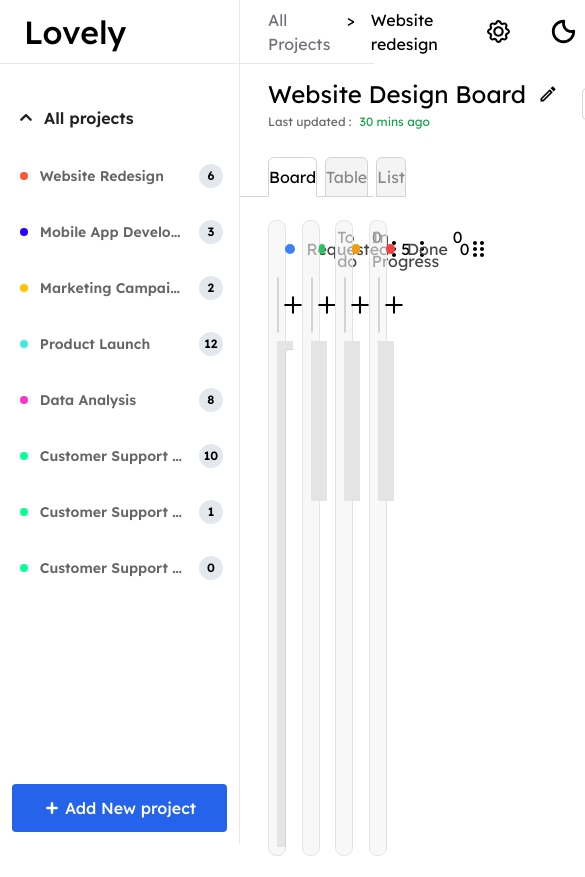
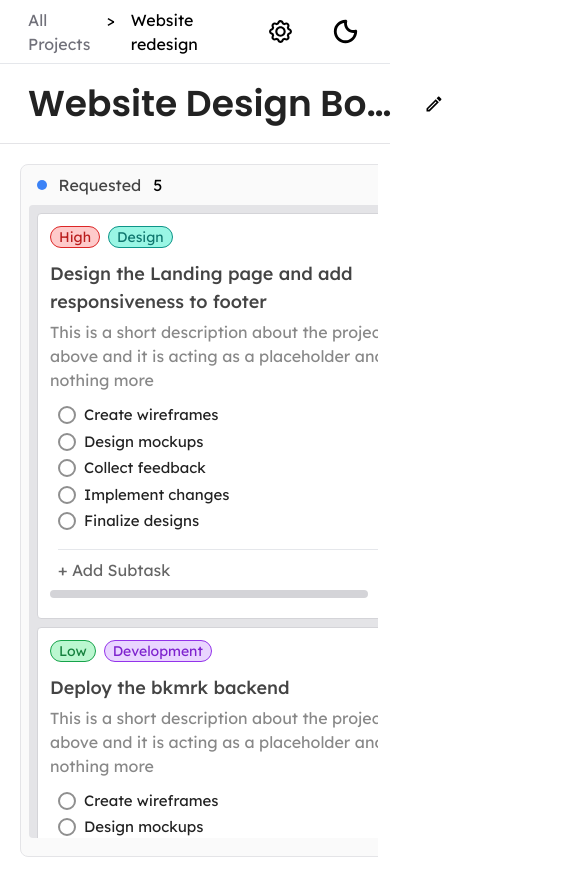
Before and after one commit to Jeff-Maina/tasks, a Next.js app: page /Dashboard in a window 390 px wide. Shown: the top 877 px of the page, 585 px wide, since content can reach past the window. Built offline with nearby package versions, Linux system fonts and the light colour scheme.

Commit message:
Added responsiveness for small screens

```diff
--- a/src/pages/Dashboard.js
+++ b/src/pages/Dashboard.js
@@ -11,10 +11,10 @@ const Dashboard = () => {
         <title>Dashboard</title>
       </Head>
       <main className="w-full min-h-screen h-screen flex">
-        <section className="h-full border-r w-60 relative overflow-hidden">
+        <section className="h-full border-r hidden w-[15%] lg:block relative overflow-hidden">
           <Sidebar />
         </section>
-        <section className="h-full main-column">
+        <section className="h-full main-column lg:w-[85%] w-full">
           <NavBar />
           <MainBody />
         </section>
@@ -36,200 +36,102 @@ const Sidebar = () => {
       color: "bg-[#FF5733]", // Custom hex color for Website Redesign
       tasks: 6,
     },
-    {
-      id: 2,
-      name: "Mobile App Development",
-      description: "Develop a mobile app for both Android and iOS platforms.",
-      color: "bg-[#2400FF]",
-      tasks: 3,
-    },
-    {
-      id: 3,
-      name: "Marketing Campaign",
-      description:
-        "Create and execute a marketing campaign to increase brand visibility.",
-      color: "bg-[#FFC300]",
-      tasks: 2,
-    },
-    {
-      id: 4,
-      name: "Product Launch",
-      description:
-        "Plan and execute the launch of a new product in the market.",
-      color: "bg-[#42EADD]", // Custom hex color for Product Launch
-      tasks: 12,
-    },
-    {
-      id: 5,
-      name: "Data Analysis",
-      description:
-        "Analyze and interpret data to gain insights for business decisions.",
-      color: "bg-[#FF33CC]", // Custom hex color for Data Analysis
-      tasks: 8,
-    },
-    {
-      id: 6,
-      name: "Customer Support Improvement",
-      description:
-        "Improve customer support processes to enhance customer satisfaction.",
-      color: "bg-[#00FF99]", // Custom hex color for Customer Support Improvement
-      tasks: 10,
-    },
-    {
-      id: 6,
-      name: "Customer Support Improvement",
-      description:
-        "Improve customer support processes to enhance customer satisfaction.",
-      color: "bg-[#00FF99]", // Custom hex color for Customer Support Improvement
-      tasks: 1,
-    },
-    {
-      id: 6,
-      name: "Customer Support Improvement",
-      description:
-        "Improve customer support processes to enhance customer satisfaction.",
-      color: "bg-[#00FF99]", // Custom hex color for Customer Support Improvement
-      tasks: 0,
-    },
-    {
-      id: 6,
-      name: "Customer Support Improvement",
-      description:
-        "Improve customer support processes to enhance customer satisfaction.",
-      color: "bg-[#00FF99]", // Custom hex color for Customer Support Improvement
-      tasks: 0,
-    },
-    {
-      id: 6,
-      name: "Customer Support Improvement",
-      description:
-        "Improve customer support processes to enhance customer satisfaction.",
-      color: "bg-[#00FF99]", // Custom hex color for Customer Support Improvement
-      tasks: 0,
-    },
-    {
-      id: 6,
-      name: "Customer Support Improvement",
-      description:
-        "Improve customer support processes to enhance customer satisfaction.",
-      color: "bg-[#00FF99]", // Custom hex color for Customer Support Improvement
-      tasks: 0,
-    },
+    // ,
+    // {
+    //   id: 2,
+    //   name: "Mobile App Development",
+    //   description: "Develop a mobile app for both Android and iOS platforms.",
+    //   color: "bg-[#2400FF]",
+    //   tasks: 3,
+    // },
+    // {
+    //   id: 3,
+    //   name: "Marketing Campaign",
+    //   description:
+    //     "Create and execute a marketing campaign to increase brand visibility.",
+    //   color: "bg-[#FFC300]",
+    //   tasks: 2,
+    // },
+    // {
+    //   id: 4,
+    //   name: "Product Launch",
+    //   description:
+    //     "Plan and execute the launch of a new product in the market.",
+    //   color: "bg-[#42EADD]", // Custom hex color for Product Launch
+    //   tasks: 12,
+    // },
+    // {
+    //   id: 5,
+    //   name: "Data Analysis",
+    //   description:
+    //     "Analyze and interpret data to gain insights for business decisions.",
+    //   color: "bg-[#FF33CC]", // Custom hex color for Data Analysis
+    //   tasks: 8,
+    // },
+    // {
+    //   id: 6,
+    //   name: "Customer Support Improvement",
+    //   description:
+    //     "Improve customer support processes to enhance customer satisfaction.",
+    //   color: "bg-[#00FF99]", // Custom hex color for Customer Support Improvement
+    //   tasks: 10,
+    // },
+    // {
+    //   id: 6,
+    //   name: "Customer Support Improvement",
+    //   description:
+    //     "Improve customer support processes to enhance customer satisfaction.",
+    //   color: "bg-[#00FF99]", // Custom hex color for Customer Support Improvement
+    //   tasks: 1,
+    // },
+    // {
+    //   id: 6,
+    //   name: "Customer Support Improvement",
+    //   description:
+    //     "Improve customer support processes to enhance customer satisfaction.",
+    //   color: "bg-[#00FF99]", // Custom hex color for Customer Support Improvement
+    //   tasks: 0,
+    // },
+    // {
+    //   id: 6,
+    //   name: "Customer Support Improvement",
+    //   description:
+    //     "Improve customer support processes to enhance customer satisfaction.",
+    //   color: "bg-[#00FF99]", // Custom hex color for Customer Support Improvement
+    //   tasks: 0,
+    // },
+    // {
+    //   id: 6,
+    //   name: "Customer Support Improvement",
+    //   description:
+    //     "Improve customer support processes to enhance customer satisfaction.",
+    //   color: "bg-[#00FF99]", // Custom hex color for Customer Support Improvement
+    //   tasks: 0,
+    // },
+    // {
+    //   id: 6,
+    //   name: "Customer Support Improvement",
+    //   description:
+    //     "Improve customer support processes to enhance customer satisfaction.",
+    //   color: "bg-[#00FF99]", // Custom hex color for Customer Support Improvement
+    //   tasks: 0,
+    // },
   ];
 
   //   hiding projects;
-  const [areProjectvisible, setProjectsVisible] = useState(true);
 
   return (
-    <>
-      <header className="w-full h-16 border-b flex items-center pl-6">
-        <p className="text-[2rem] font-medium">Lovely</p>
+    <div>
+      <header className="w-full h-16 border-b flex items-center pl-3">
+        <p className="text-[3rem] font-medium">Do-To<span className="text-blue-400">.</span></p>
       </header>
-      {/* <section className="w-full h-auto p-3">
-        <h1 className="font- text-[16px] my-4 font-semibold text-[#222]">
-          General
-        </h1>
-        <div className="w-full h-10  border-zinc-300 flex items-center px-3 rounded  cursor-pointer gap-4 hover:bg-light-hover">
-          <div className="w-6 grid place-items-center">
-            <svg
-              xmlns="http://www.w3.org/2000/svg"
-              width="20"
-              height="20"
-              viewBox="0 0 24 24"
-              id="home"
-            >
-              <path
-                fill="none"
-                stroke="#333"
-                strokeWidth="2"
-                d="M6.64373233,18.7821107 L6.64373233,15.7152449 C6.64371685,14.9380902 7.27567036,14.3067075 8.05843544,14.3018198 L10.9326107,14.3018198 C11.7188748,14.3018198 12.3562677,14.9346318 12.3562677,15.7152449 L12.3562677,15.7152449 L12.3562677,18.7732212 C12.3562498,19.4472781 12.9040221,19.995083 13.5829406,20 L15.5438266,20 C16.4596364,20.0023291 17.3387522,19.6427941 17.9871692,19.0007051 C18.6355861,18.3586161 19,17.4867541 19,16.5775231 L19,7.86584638 C19,7.13138763 18.6720694,6.43471253 18.1046183,5.96350064 L11.4429783,0.674268354 C10.2785132,-0.250877524 8.61537279,-0.22099178 7.48539114,0.745384082 C7.48539114,0.745384082 0.967012253,5.96350064 0.967012253,5.96350064 C0.37274068,6.42082162 0.0175522924,7.11956262 0,7.86584638 L0,16.5686336 C0,18.463707 1.54738155,20 3.45617342,20 L5.37229029,20 C5.69917279,20.0023364 6.01348703,19.8750734 6.24547302,19.6464237 C6.477459,19.417774 6.60792577,19.1066525 6.60791706,18.7821107 L6.64373233,18.7821107 Z"
-                transform="translate(2.5 2)"
-              ></path>
-            </svg>
-          </div>
-          <h1 className="font-lexend text-[16px]  text-[#333]">Home</h1>
-        </div>
-        <div className="w-full h-10  border-zinc-300 flex items-center px-3 rounded  cursor-pointer gap-4 hover:bg-light-hover">
-          <div className="w-6 grid place-items-center">
-            <svg
-              xmlns="http://www.w3.org/2000/svg"
-              viewBox="0 0 24 24"
-              id="email-notification"
-              fill="#333"
-            >
-              <path d="M12 5a7 7 0 1 0 7 7 7.008 7.008 0 0 0-7-7zm0 12a5 5 0 1 1 5-5 5.006 5.006 0 0 1-5 5zm8.89-9.582a9.985 9.985 0 0 0-2.529-3.135 1 1 0 0 0-1.273 1.543 7.981 7.981 0 0 1 2.025 2.51 1 1 0 0 0 1.778-.918z"></path>
-              <path d="M6.905 5.831A1 1 0 0 0 5.632 4.29a9.971 9.971 0 0 0-2.523 3.128 1 1 0 0 0 1.778.918 7.999 7.999 0 0 1 2.018-2.505zM14 11h-1V9a1 1 0 0 0-2 0v3a1 1 0 0 0 1 1h2a1 1 0 0 0 0-2z"></path>
-            </svg>
-          </div>
-          <h1 className="font-lexend text-[16px]  text-[#333]">Reminders</h1>
-        </div>
-        <div className="w-full h-10  border-zinc-300 flex items-center px-3 rounded  cursor-pointer gap-4 hover:bg-light-hover">
-          <div className="w-6 grid place-items-center">
-            <svg
-              xmlns="http://www.w3.org/2000/svg"
-              data-name="Layer 1"
-              viewBox="0 0 64 64"
-              id="notes"
-              width="20"
-              fill="#333"
-              height="20"
-            >
-              <path d="M52.24023,13.97983H48.5V10.43a5.36342,5.36342,0,0,0-5.25977-5.4502H40.40967a6.00065,6.00065,0,0,0-11.81934,0H11.75977A5.36343,5.36343,0,0,0,6.5,10.43V49.52964a5.36342,5.36342,0,0,0,5.25977,5.45019H15.5v3.54981a5.36342,5.36342,0,0,0,5.25977,5.45019H52.24023A5.36341,5.36341,0,0,0,57.5,58.52964V19.43A5.36342,5.36342,0,0,0,52.24023,13.97983ZM34.5,3.97983a2.00021,2.00021,0,0,1-.00009,4A2.00021,2.00021,0,0,1,34.5,3.97983Zm-22.74023,47A1.36641,1.36641,0,0,1,10.5,49.52964V10.43a1.36641,1.36641,0,0,1,1.25977-1.4502H28.67188l-3.58594,3.58594a2,2,0,0,0,2.82818,2.82807l4.00544-4.00544a6.0287,6.0287,0,0,0,7.76863-2.40865l3.552.00008A1.36641,1.36641,0,0,1,44.5,10.43V49.52964a1.36641,1.36641,0,0,1-1.25977,1.45019ZM53.5,58.52964a1.36641,1.36641,0,0,1-1.25977,1.45019H20.75977A1.36641,1.36641,0,0,1,19.5,58.52964V54.97983H43.24023A5.36341,5.36341,0,0,0,48.5,49.52964V17.97983h3.74023A1.36641,1.36641,0,0,1,53.5,19.43Z"></path>
-              <path d="M38.5 22.97983h-22a2.00021 2.00021 0 0 0 .00009 4H38.5A2.00021 2.00021 0 0 0 38.5 22.97983zM38.5 32.97983h-22a2.00021 2.00021 0 0 0 .00009 4H38.5A2.00021 2.00021 0 0 0 38.5 32.97983zM38.5 41.97983a2.00019 2.00019 0 0 0 .00008 4A2.00019 2.00019 0 0 0 38.5 41.97983zM30.5 41.97983a2.00021 2.00021 0 0 0 .00009 4A2.00021 2.00021 0 0 0 30.5 41.97983z"></path>
-            </svg>
-          </div>
-          <h1 className="font-lexend text-[16px]  text-[#333]">Notes</h1>
-        </div>
-        <div className="w-full h-10  flex items-center px-3 rounded mb-2 cursor-pointer gap-4 hover:bg-light-hover">
-          <div className="w-6 grid place-items-center">
-            <svg
-              xmlns="http://www.w3.org/2000/svg"
-              viewBox="0 0 24 24"
-              id="task"
-              width="20"
-              height="20"
-              fill="#333"
-            >
-              <path d="M8 22h8c2.2 0 4-1.8 4-4V7c0-2-1.4-3.6-3.3-3.9-.4-.7-1.1-1.1-1.9-1.1H9.2c-.8 0-1.5.4-1.9 1.1C5.4 3.4 4 5 4 7v11c0 2.2 1.8 4 4 4zM9 4.1s.1-.1.2-.1h5.7l.1.1v.7c0 .1-.1.2-.2.2H9.2c-.1 0-.2-.1-.2-.2v-.7zM6 7c0-.8.4-1.4 1-1.8v.1c0 .1.1.2.1.3 0 0 0 .1.1.1 0 .1.1.2.1.2l.1.1c0 .1.1.1.2.2l.1.1.2.2.1.1c.1 0 .1.1.2.1 0 0 .1 0 .1.1.1 0 .2.1.3.1h.1c.2.1.3.1.5.1h6.2c.1 0 .2 0 .3-.1 0 0 .1 0 .1-.1.1 0 .1-.1.2-.1l.1-.1c.1 0 .1-.1.2-.2l.1-.1.2-.2.1-.1c0-.1.1-.1.1-.2 0 0 0-.1.1-.1 0-.1.1-.2.1-.3v-.1c.6.3 1 1 1 1.8v11c0 1.1-.9 2-2 2H8c-1.1 0-2-.9-2-2V7z"></path>
-              <path d="M9 16h2c.6 0 1-.4 1-1s-.4-1-1-1H9c-.6 0-1 .4-1 1s.4 1 1 1zm0-4h6c.6 0 1-.4 1-1s-.4-1-1-1H9c-.6 0-1 .4-1 1s.4 1 1 1z"></path>
-            </svg>
-          </div>
-          <h1 className="font-lexend text-[16px]  text-[#333]">Tasks</h1>
-        </div>
-      </section> */}
-      <section className="h-auto w-full p-3 pt-0 pr-1 mt-10">
-        <div
-          onClick={() => {
-            setProjectsVisible(!areProjectvisible);
-          }}
-          className="w-full flex items-center gap-1 cursor-pointer"
-        >
-          <div>
-            <svg
-              xmlns="http://www.w3.org/2000/svg"
-              viewBox="0 0 24 24"
-              id="chevron-down"
-              height="28"
-              width="28"
-              fill="#222"
-              className={`${
-                areProjectvisible && "rotate-180"
-              } transition-all duration-300 ease`}
-            >
-              <g data-name="Layer 2">
-                <path
-                  d="M12 15.5a1 1 0 0 1-.71-.29l-4-4a1 1 0 1 1 1.42-1.42L12 13.1l3.3-3.18a1 1 0 1 1 1.38 1.44l-4 3.86a1 1 0 0 1-.68.28z"
-                  data-name="chevron-down"
-                ></path>
-              </g>
-            </svg>
-          </div>
-          <h1 className="font- text-[16px] font-semibold text-[#222]">
-            All projects
+      <section className="h-auto w-full px-3 pr-1 pt-6 ">
+        <div className="w-full flex items-center gap-1 cursor-pointer">
+          <h1 className="font-semibold text-[16px] text-[#222]">
+            My projects
           </h1>
         </div>
         <AnimatePresence>
-          {areProjectvisible && (
           <motion.div
             initial={{ opacity: 0 }}
             animate={{ opacity: 1 }}
@@ -259,7 +161,6 @@ const Sidebar = () => {
               </motion.div>
             ))}
           </motion.div>
-          )}
         </AnimatePresence>
       </section>
       <div className="absolute w-full grid place-items-center bottom-3">
@@ -291,7 +192,7 @@ const Sidebar = () => {
           </p>
         </div>
       </div>
-    </>
+    </div>
   );
 };
 
@@ -352,9 +253,9 @@ const MainBody = () => {
 
   return (
     <main>
-      <header className="w-full h-20  pl-7 flex justify-between">
+      <header className="w-full h-20  pl-7 flex justify-between border-b border-zinc-200">
         <ProjectTitle />
-        <div className="h-full flex items-center gap-4 px-6">
+        <div className="h-full hidden lg:flex items-center gap-4 px-6">
           <div>
             <input
               type="text"
@@ -409,8 +310,9 @@ const MainBody = () => {
             </div>
           </div>
         </div>
+        <div className="lg:hidden"></div>
       </header>
-      <section className="w-full">
+      <section className="w-full overflow-hidden p-3">
         <TasksBody />
       </section>
     </main>
@@ -439,7 +341,7 @@ const ProjectTitle = () => {
             }}
             className="flex items-center gap-3"
           >
-            <p className="text-2xl max-w-96 truncate">
+            <p className="text-4xl max-w-96 truncate font-poppins font-semibold text-[#222]  leading-[44px]">
               {projectName === "" ? "Untitled" : projectName}
             </p>
             <div
@@ -477,7 +379,7 @@ const ProjectTitle = () => {
               onBlur={() => {
                 setIsEditingName(false);
               }}
-              className="text-2xl pr-0 border w-auto border-zinc-500 pl-2 outline-none -translate-x-[10px]"
+              className="text-3xl font-semibold pr-0 border w-auto border-zinc-500 pl-2 outline-none -translate-x-[10px]"
             />
             <div
               className="cursor-pointer"
@@ -499,11 +401,6 @@ const ProjectTitle = () => {
           </motion.div>
         )}
       </AnimatePresence>
-
-      <div className="flex items-center gap-2">
-        <p className="text-xs text-[#666]">Last updated :</p>
-        <p className="text-xs text-green-600">30 mins ago</p>
-      </div>
     </div>
   );
 };
@@ -1026,61 +923,23 @@ const TasksBody = () => {
     }
   };
   return (
-    <main className="w-full min-h-[50vh] mt-3">
-      <section className="w-full h-12">
-        <div className="flex items-center gap-2 relative translate-y-[1px] z-30 pl-7">
-          <div
-            onClick={() => {
-              setActiveView("Board");
-            }}
-            className={`h-10 cursor-pointer grid place-items-center rounded-t-md border relative border-zinc-300 transition-all duration-200 ease ${
-              boardView
-                ? "z-30 bg-white border-b-white w-28"
-                : "bg-zinc-100 w-20 text-[#888]"
-            }`}
-          >
-            <p className={``}>Board</p>
-          </div>
-          <div
-            onClick={() => {
-              setActiveView("Table");
-            }}
-            className={`h-10 cursor-pointer grid place-items-center rounded-t-md border relative border-zinc-300 transition-all duration-200 ease ${
-              tableView
-                ? "z-30 bg-white border-b-white w-28"
-                : "bg-zinc-100 w-20 text-[#888]"
-            }`}
-          >
-            <p className="">Table</p>
-          </div>
-          <div
-            onClick={() => {
-              setActiveView("List");
-            }}
-            className={`h-10 cursor-pointer grid place-items-center rounded-t-md border relative border-zinc-300 transition-all duration-200 ease ${
-              listView
-                ? "z-30 bg-white border-b-white w-28"
-                : "bg-zinc-100 w-20 text-[#888]"
-            }`}
-          >
-            <p className="">List</p>
-          </div>
-        </div>
-        <div className="w-full border-t border-zinc-300  z-20 bg-white"></div>
-      </section>
+    <main className="w-full min-h-[55vh]">
       <DragDropContext
         onDragEnd={(result) => onDragEnd(result, columns, setColumns)}
       >
-        <section className="w-full h-[78vh] grid grid-cols-4">
+        <section className="w-full h-[84vh] lg:grid flex grid-cols-4  task-grid overflow-y-hidden overflow-x-scroll">
           {Object.entries(columns).map(([columnId, column], index) => {
             const isRequested = column.name === "Requested";
             const isTodo = column.name === "To do";
             const isProgress = column.name === "In Progress";
             const isDone = column.name === "Done";
             return (
-              <div key={index} className="w-full h-full pl-7 py-4">
-                <div className="w-full h-full border bg-zinc-50 task-column border-zinc-200 p-2 rounded-lg flex flex-col gap-2">
-                  <div className="flex w-full h-10  items-center justify-between pl-2">
+              <div
+                key={index}
+                className=" h-full lg:w-full min-w-[450px] lg:min-w-0 p-2"
+              >
+                <div className="w-full h-full border task-column border-zinc-200 px-2 pt-2 rounded-lg flex flex-col gap-2">
+                  <div className="flex w-full h-6  items-center justify-between pl-2">
                     <span className="flex items-center gap-3">
                       <div
                         className={`h-[0.6rem] w-[0.6rem]
@@ -1109,7 +968,7 @@ const TasksBody = () => {
                       </svg>
                     </div>
                   </div>
-                  <div className="w-full h-14 rounded-md border border-zinc-300 bg-white grid place-items-center cursor-pointer hover:border-zinc-400">
+                  {/* <div className="w-full h-14 rounded-md border border-zinc-300 bg-white grid place-items-center cursor-pointer hover:border-zinc-400">
                     <div>
                       <svg
                         xmlns="http://www.w3.org/2000/svg"
@@ -1130,7 +989,7 @@ const TasksBody = () => {
                         ></path>
                       </svg>
                     </div>
-                  </div>
+                  </div> */}
 
                   <Droppable droppableId={columnId} key={columnId}>
                     {(provided, snapshot) => {
@@ -1143,7 +1002,7 @@ const TasksBody = () => {
                               ? "#F8E1D7"
                               : "",
                           }}
-                          className="w-full max-h-[60vh] min-h-[10rem] tasks-container p-2 bg-zinc-200 tranisition-all duration-200 ease flex flex-col gap-2 overflow-auto"
+                          className="w-full max-h-[75vh] min-h-[10rem] tasks-container p-2 bg-zinc-200 rounded transition-all duration-200 ease flex flex-col gap-2 overflow-auto"
                         >
                           {column.items.map((item, index) => {
                             const colors = "purple";
@@ -1271,11 +1130,11 @@ const TasksBody = () => {
                                                 subtask.status === "Complete"
                                               ) {
                                                 subtask.status = "Incomplete";
-                                                console.log(item)
+                                                console.log(item);
                                                 setItems([...items, item]);
                                               } else {
                                                 subtask.status = "Complete";
-                                                console.log(item)
+                                                console.log(item);
                                                 setItems([...items, item]);
                                               }
                                             };
--- a/src/styles/globals.css
+++ b/src/styles/globals.css
@@ -8,8 +8,19 @@
 body {
   margin: 0;
   padding: 0;
-  font-family: Lexend Deca !important;
+  font-family: Lexend Deca;
+  overflow-y: hidden;
   /* overflow: hidden; */
+}
+
+*::-webkit-scrollbar{
+  background-color: transparent  !important;
+  height: 5px !important;
+}
+
+*::-webkit-scrollbar-thumb{
+  background: #000;
+  height: 2px !important;
 }
 
 .projects-container {
@@ -52,7 +63,7 @@ input[type="radio"]:checked {
 }
 
 .task-column {
-  background-color: #f2f2f28e;
+  background-color: #f2f2f263;
 }
 
 .tasks-container::-webkit-scrollbar {
@@ -60,7 +71,7 @@ input[type="radio"]:checked {
 }
 
 .main-column {
-  width: calc(100% - 16rem);
+  /* width: calc(100% - 16rem); */
 }
 
 .subtask-checkbox {
```
Lines whose indentation alone changed are shown as unchanged.
